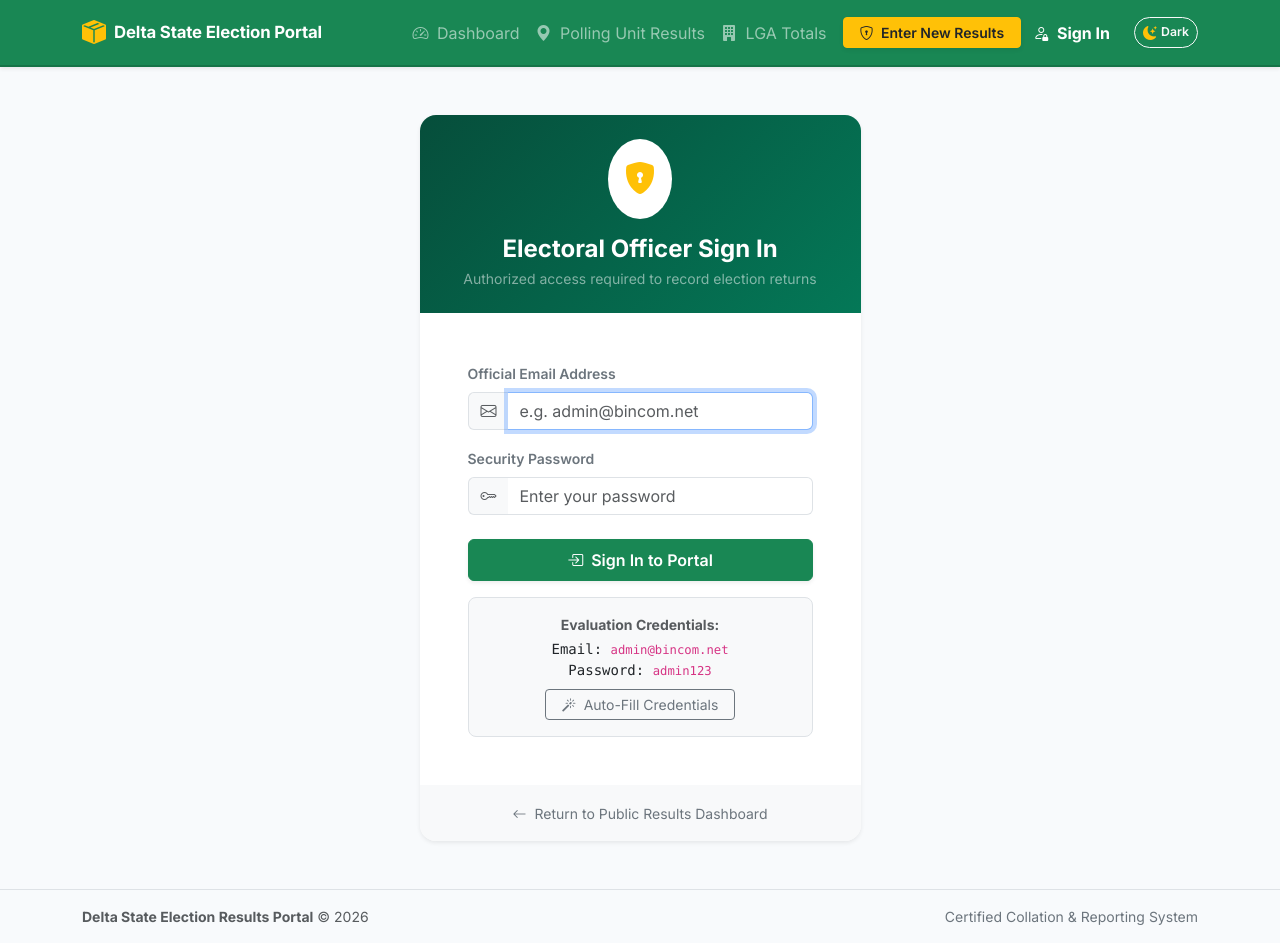
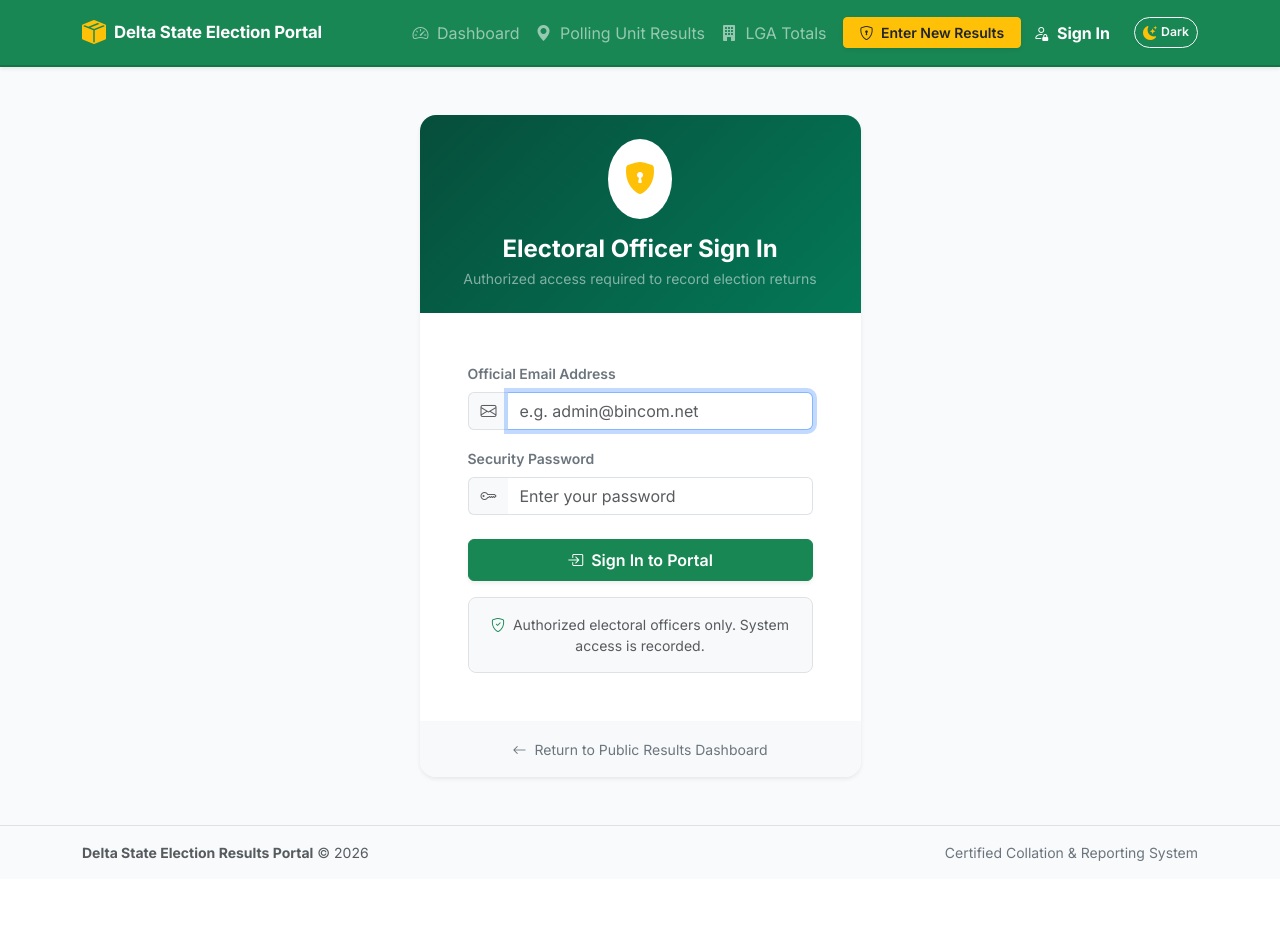
Before and after one commit to emmanueladejuwon2021-star/bincom-election-portal-php, a PHP site: page /bincom-php/login.php in a window 1280 px wide. After the commit the page ends 861 px from the top, so only its background shows below. Run offline with PHP 8.4, Linux system fonts and the light colour scheme.

Commit message:
Fix session initialization and update login interface

```diff
--- a/includes/auth.php
+++ b/includes/auth.php
@@ -3,7 +3,7 @@
  * Authentication and Session Management
  */
 
-if (session_status() === PHP_SESSION_NONE) {
+if (!headers_sent() && session_status() === PHP_SESSION_NONE) {
     session_start();
 }
 
--- a/includes/header.php
+++ b/includes/header.php
@@ -1,3 +1,6 @@
+<?php
+require_once __DIR__ . '/auth.php';
+?>
 <!DOCTYPE html>
 <html lang="en" data-bs-theme="light">
 <head>
@@ -31,9 +34,9 @@
   <link rel="stylesheet" href="https://cdn.jsdelivr.net/npm/bootstrap-icons@1.11.3/font/bootstrap-icons.min.css">
 
   <!-- Chart.js CDN -->
-  <script src="https://cdn.jsdelivr.net/npm/chart.js"></script>
+  <script src="https://cdn.jsdelivr.net/npm/chart.js@4.4.2/dist/chart.umd.min.js"></script>
 
   <!-- Custom Styles -->
   <link rel="stylesheet" href="public/css/custom.css">
 </head>
-<body class="d-flex flex-column min-vh-100">
+<body class="d-flex flex-column min-vh-100 bg-body-tertiary">
--- a/index.php
+++ b/index.php
@@ -1,4 +1,5 @@
 <?php
+require_once __DIR__ . '/includes/auth.php';
 require_once __DIR__ . '/config/db.php';
 
 $pageTitle = 'Delta State Election Collation & Results Portal';
--- a/lga-total.php
+++ b/lga-total.php
@@ -1,4 +1,5 @@
 <?php
+require_once __DIR__ . '/includes/auth.php';
 require_once __DIR__ . '/config/db.php';
 
 $pageTitle = 'Local Government Collation - Delta State Election Portal';
--- a/login.php
+++ b/login.php
@@ -106,20 +106,11 @@ require_once __DIR__ . '/includes/navbar.php';
               <i class="bi bi-box-arrow-in-right me-1"></i> Sign In to Portal
             </button>
 
-            <!-- Demo Credentials Helper Card -->
             <div class="p-3 rounded-3 bg-light border text-center">
-              <div class="small text-muted mb-1">
-                <strong>Evaluation Credentials:</strong>
+              <div class="small text-muted">
+                <i class="bi bi-shield-check text-success me-1"></i>
+                Authorized electoral officers only. System access is recorded.
               </div>
-              <div class="font-monospace small text-dark mb-2">
-                Email: <code><?= htmlspecialchars(ADMIN_EMAIL) ?></code><br>
-                Password: <code><?= htmlspecialchars(ADMIN_PASSWORD) ?></code>
-              </div>
-              <button type="button"
-                      id="fillDemoBtn"
-                      class="btn btn-outline-secondary btn-sm py-1 px-3 small">
-                <i class="bi bi-magic me-1"></i> Auto-Fill Credentials
-              </button>
             </div>
 
           </form>
@@ -138,13 +129,6 @@ require_once __DIR__ . '/includes/navbar.php';
   </div>
 </main>
 
-<script>
-  document.getElementById('fillDemoBtn')?.addEventListener('click', function() {
-    document.getElementById('adminEmail').value = '<?= addslashes(ADMIN_EMAIL) ?>';
-    document.getElementById('adminPassword').value = '<?= addslashes(ADMIN_PASSWORD) ?>';
-  });
-</script>
-
 <?php
 require_once __DIR__ . '/includes/footer.php';
 ?>
--- a/polling-unit.php
+++ b/polling-unit.php
@@ -1,4 +1,5 @@
 <?php
+require_once __DIR__ . '/includes/auth.php';
 require_once __DIR__ . '/config/db.php';
 
 $pageTitle = 'Polling Unit Results - Delta State Election Portal';
```
Also changed, not shown: README.md.
